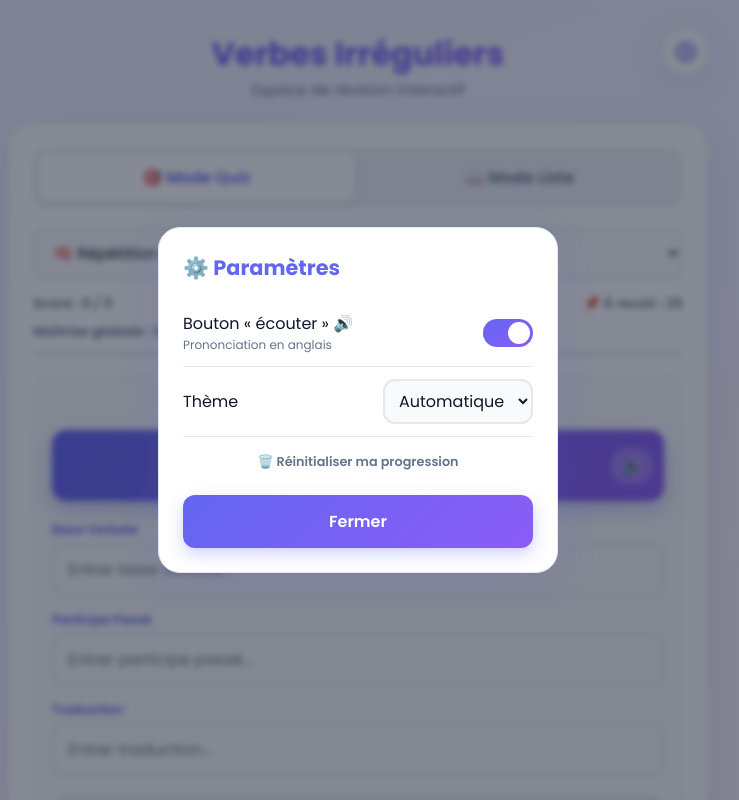
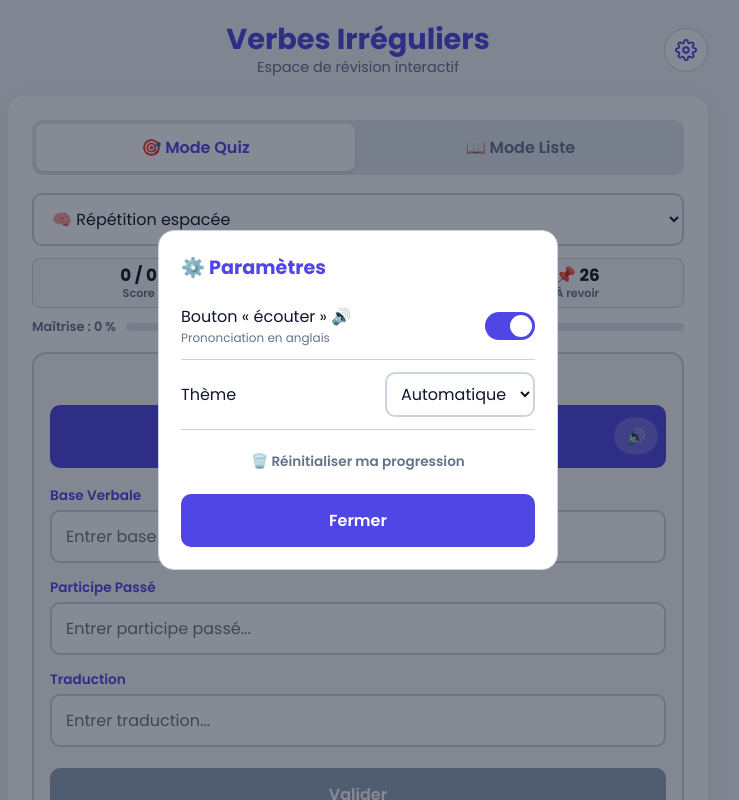
Before and after one commit to Anonyme404-dev/verbe-irr-gulier, a plain HTML site: page index.html in a window 1280 px wide. Both pictures are taken after a click on the button "Paramètres". Shown: the top 800 px of the page, without its empty margins (282-1021 px from the left). Drawn offline with Linux system fonts and the light colour scheme.

Commit message:
Add files via upload

```diff
--- a/index.html
+++ b/index.html
@@ -10,65 +10,68 @@
 <link rel="apple-touch-icon" href="icon-192.png">
 <link href="https://fonts.googleapis.com/css2?family=Poppins:wght@400;600;700&display=swap" rel="stylesheet">
 <style>
-:root{--primary:#6366f1;--primary2:#8b5cf6;--grad:linear-gradient(135deg,#6366f1,#8b5cf6);--bg:linear-gradient(160deg,#eef2ff,#f5f3ff 50%,#fdf2f8);--card:#fff;--soft:#f8fafc;--text:#0f172a;--muted:#64748b;--border:#e2e8f0;--tab:#eef0f7;--success:#16a34a;--error:#dc2626;--shadow:0 10px 40px rgba(99,102,241,.14)}
-:root[data-theme=dark]{--primary:#818cf8;--primary2:#a78bfa;--bg:linear-gradient(160deg,#0b1020,#151a33 55%,#1d1238);--card:#1a2038;--soft:#121730;--text:#f1f5f9;--muted:#94a3b8;--border:#2d3556;--tab:#232a4a;--success:#4ade80;--error:#f87171;--shadow:0 10px 40px rgba(0,0,0,.4)}
-@media(prefers-color-scheme:dark){:root:not([data-theme=light]):not([data-theme=dark]){--primary:#818cf8;--primary2:#a78bfa;--bg:linear-gradient(160deg,#0b1020,#151a33 55%,#1d1238);--card:#1a2038;--soft:#121730;--text:#f1f5f9;--muted:#94a3b8;--border:#2d3556;--tab:#232a4a;--success:#4ade80;--error:#f87171;--shadow:0 10px 40px rgba(0,0,0,.4)}}
+:root{--primary:#4f46e5;--primary-hover:#4338ca;--bg:#f1f5f9;--card:#fff;--soft:#f8fafc;--text:#0f172a;--muted:#64748b;--border:#cbd5e1;--tab:#e2e8f0;--success:#16a34a;--error:#dc2626}
+:root[data-theme=dark]{--primary:#818cf8;--primary-hover:#6366f1;--bg:#0f172a;--card:#1e293b;--soft:#162033;--text:#f1f5f9;--muted:#94a3b8;--border:#475569;--tab:#334155;--success:#4ade80;--error:#f87171}
+@media(prefers-color-scheme:dark){:root:not([data-theme=light]):not([data-theme=dark]){--primary:#818cf8;--primary-hover:#6366f1;--bg:#0f172a;--card:#1e293b;--soft:#162033;--text:#f1f5f9;--muted:#94a3b8;--border:#475569;--tab:#334155;--success:#4ade80;--error:#f87171}}
 *{box-sizing:border-box;margin:0;padding:0;font-family:'Poppins',system-ui,sans-serif;-webkit-tap-highlight-color:transparent}
-body{background:var(--bg) fixed;color:var(--text);min-height:100dvh;display:flex;flex-direction:column;align-items:center;padding:20px 12px 40px}
-header{position:relative;text-align:center;margin:10px 0 22px;width:100%;max-width:700px}
-h1{font-size:2rem;font-weight:700;background:var(--grad);-webkit-background-clip:text;background-clip:text;color:transparent}
-.subtitle{color:var(--muted);font-size:.95rem}
-.gear{position:absolute;top:0;right:0;width:44px;height:44px;border-radius:50%;border:none;background:var(--card);color:var(--primary);box-shadow:var(--shadow);cursor:pointer;display:grid;place-items:center;transition:transform .3s}
-.gear:hover{transform:rotate(60deg)}
+body{background:var(--bg);color:var(--text);min-height:100dvh;display:flex;flex-direction:column;align-items:center;padding:16px 12px 32px}
+header{display:grid;grid-template-columns:44px 1fr 44px;align-items:center;gap:8px;width:100%;max-width:700px;margin:6px 0 18px;text-align:center}
+h1{font-size:clamp(1.3rem,5.5vw,1.8rem);color:var(--primary);font-weight:700;line-height:1.2}
+.subtitle{color:var(--muted);font-size:.9rem}
+.gear{grid-column:3;width:44px;height:44px;border-radius:50%;border:1px solid var(--border);background:var(--card);color:var(--primary);cursor:pointer;display:grid;place-items:center}
 .gear svg{width:22px;height:22px}
-.container{width:100%;max-width:700px;background:var(--card);border-radius:24px;box-shadow:var(--shadow);padding:24px;border:1px solid var(--border)}
-.tabs{display:flex;gap:6px;margin-bottom:20px;background:var(--tab);padding:5px;border-radius:14px}
-.tab-btn{flex:1;background:none;border:none;font-size:1rem;font-weight:600;color:var(--muted);cursor:pointer;padding:12px 8px;border-radius:10px;transition:all .2s}
-.tab-btn.active{background:var(--card);color:var(--primary);box-shadow:0 2px 8px rgba(0,0,0,.1)}
-.section-view{display:none}.section-view.active{display:block;animation:fade .3s ease}
-@keyframes fade{from{opacity:0;transform:translateY(6px)}to{opacity:1;transform:none}}
-.stats-bar{display:flex;justify-content:space-between;flex-wrap:wrap;gap:6px;font-size:.85rem;color:var(--muted);font-weight:600;margin-bottom:8px}
-.bar{height:8px;background:var(--tab);border-radius:8px;overflow:hidden;margin-bottom:16px}
-.bar span{display:block;height:100%;background:var(--grad);border-radius:8px;transition:width .4s}
-select,.search-bar,.input-group input{width:100%;padding:12px 14px;border:2px solid var(--border);border-radius:12px;font-size:1rem;outline:none;background:var(--soft);color:var(--text);transition:border-color .2s,box-shadow .2s}
-select{margin-bottom:14px}
-select:focus,.search-bar:focus,.input-group input:focus{border-color:var(--primary);box-shadow:0 0 0 4px rgba(99,102,241,.15)}
-.quiz-card{background:var(--soft);border:1px solid var(--border);border-radius:18px;padding:22px 18px;text-align:center;margin-bottom:14px;animation:fade .3s ease}
-.quiz-prompt{font-size:.9rem;color:var(--muted);margin-bottom:12px}
-.quiz-given-box{position:relative;background:var(--grad);color:#fff;padding:16px 56px;border-radius:14px;font-size:1.6rem;font-weight:700;margin-bottom:20px;box-shadow:0 8px 20px rgba(99,102,241,.35);word-break:break-word}
-.quiz-given-box .speak-btn{position:absolute;right:10px;top:50%;transform:translateY(-50%);background:rgba(255,255,255,.22);color:#fff}
+.container{width:100%;max-width:700px;background:var(--card);border-radius:16px;box-shadow:0 4px 20px rgba(0,0,0,.06);padding:20px}
+@media(min-width:600px){.container{padding:24px}}
+.tabs{display:flex;gap:6px;margin-bottom:18px;background:var(--tab);padding:4px;border-radius:10px}
+.tab-btn{flex:1;background:none;border:none;font-size:1rem;font-weight:600;color:var(--muted);cursor:pointer;padding:11px 6px;border-radius:8px}
+.tab-btn.active{background:var(--card);color:var(--primary);box-shadow:0 2px 4px rgba(0,0,0,.08)}
+.section-view{display:none}.section-view.active{display:block}
+.stats-bar{display:grid;grid-template-columns:repeat(3,1fr);gap:6px;font-size:.85rem;color:var(--muted);font-weight:600;margin-bottom:10px;text-align:center}
+.stats-bar span{background:var(--soft);border:1px solid var(--border);border-radius:8px;padding:6px 4px;display:flex;flex-direction:column;align-items:center;line-height:1.3}
+.stats-bar strong{font-size:1.05rem;color:var(--text)}
+.stats-bar small{font-size:.7rem;font-weight:600}
+.mastery{display:flex;align-items:center;gap:10px;font-size:.8rem;color:var(--muted);font-weight:600;margin-bottom:16px}
+.bar{flex:1;height:8px;background:var(--tab);border-radius:8px;overflow:hidden}
+.bar span{display:block;height:100%;background:var(--primary);border-radius:8px;transition:width .3s}
+select,.search-bar,.input-group input{width:100%;padding:12px 14px;border:2px solid var(--border);border-radius:10px;font-size:1rem;outline:none;background:var(--card);color:var(--text)}
+select{margin-bottom:12px}
+select:focus,.search-bar:focus,.input-group input:focus{border-color:var(--primary)}
+.quiz-card{background:var(--soft);border:2px solid var(--border);border-radius:14px;padding:20px 16px;text-align:center;margin-bottom:14px}
+.quiz-prompt{font-size:.92rem;color:var(--muted);margin-bottom:10px}
+.quiz-given-box{position:relative;background:#4f46e5;color:#fff;padding:14px 52px;border-radius:10px;font-size:1.5rem;font-weight:700;margin-bottom:18px;word-break:break-word}
+.quiz-given-box .speak-btn{position:absolute;right:8px;top:50%;transform:translateY(-50%);background:rgba(255,255,255,.2);color:#fff}
 .quiz-inputs{display:flex;flex-direction:column;gap:12px;margin-bottom:18px;text-align:left}
-.input-group label{display:block;font-size:.8rem;font-weight:600;margin-bottom:4px;color:var(--primary)}
-.input-group input.ok{border-color:var(--success);background:rgba(34,197,94,.08)}
-.input-group input.ko{border-color:var(--error);background:rgba(239,68,68,.08)}
-.input-group .answer{font-size:.8rem;color:var(--error);margin-top:3px}
-.btn{background:var(--grad);color:#fff;border:none;padding:14px;font-size:1rem;font-weight:600;border-radius:12px;cursor:pointer;width:100%;box-shadow:0 6px 16px rgba(99,102,241,.3);transition:transform .15s,filter .2s}
-.btn:hover:not(:disabled){filter:brightness(1.08)}.btn:active:not(:disabled){transform:scale(.98)}
-.btn:disabled{background:var(--border);color:var(--muted);box-shadow:none;cursor:not-allowed}
-.btn.secondary{background:#475569}
-.btn.link{background:none;color:var(--muted);font-size:.8rem;padding:10px;margin-top:6px;box-shadow:none}
+.input-group label{display:block;font-size:.85rem;font-weight:600;margin-bottom:4px;color:var(--primary)}
+.input-group input.ok{border-color:var(--success)}
+.input-group input.ko{border-color:var(--error)}
+.input-group .answer{font-size:.85rem;color:var(--error);margin-top:3px}
+.btn{background:#4f46e5;color:#fff;border:none;padding:14px;font-size:1rem;font-weight:600;border-radius:10px;cursor:pointer;width:100%}
+.btn:hover:not(:disabled){background:#4338ca}
+.btn:disabled{background:#94a3b8;color:#fff;cursor:not-allowed}
+.btn.secondary{background:#64748b}
+.btn.link{background:none;color:var(--muted);font-size:.85rem;padding:10px}
 .speak-btn{background:var(--tab);border:none;border-radius:20px;padding:6px 12px;font-size:1rem;cursor:pointer;color:var(--text)}
-.speak-btn.mini{position:absolute;top:5px;right:5px;padding:2px 7px;font-size:.75rem}
+.speak-btn.mini{position:absolute;top:4px;right:4px;padding:2px 7px;font-size:.75rem}
 body.no-speech .speak-btn{display:none!important}
 .quiz-feedback{margin-top:14px;font-weight:600;min-height:24px}
 .quiz-feedback .speak-btn{display:block;margin:10px auto 0;font-size:.9rem}
 .ok-text{color:var(--success)}.ko-text{color:var(--error)}
-.note{font-size:.8rem;color:var(--muted);font-weight:400}
-.search-bar{margin-bottom:14px}
+.note{font-size:.85rem;color:var(--muted);font-weight:400}
+.search-bar{margin-bottom:12px}
 .controls-row{display:grid;grid-template-columns:repeat(4,1fr);gap:8px;margin-bottom:18px}
 @media(max-width:600px){.controls-row{grid-template-columns:1fr 1fr}}
-.toggle-col-btn{background:var(--tab);color:var(--text);border:none;padding:10px 6px;border-radius:10px;font-size:.8rem;font-weight:600;cursor:pointer}
-.toggle-col-btn.hidden-col{opacity:.55;text-decoration:line-through}
-.verb-grid-card{background:var(--soft);border:1px solid var(--border);border-radius:16px;padding:12px;margin-bottom:12px;display:grid;grid-template-columns:repeat(4,1fr);gap:10px;animation:fade .3s ease}
+.toggle-col-btn{background:var(--tab);color:var(--text);border:none;padding:10px 6px;border-radius:8px;font-size:.85rem;font-weight:600;cursor:pointer}
+.toggle-col-btn.hidden-col{opacity:.6;text-decoration:line-through}
+.verb-grid-card{background:var(--soft);border:2px solid var(--border);border-radius:12px;padding:12px;margin-bottom:12px;display:grid;grid-template-columns:repeat(4,1fr);gap:10px}
 @media(max-width:600px){.verb-grid-card{grid-template-columns:1fr 1fr}}
-.verb-cell{position:relative;background:var(--card);border:1px solid var(--border);border-top:3px solid var(--accent);border-radius:12px;padding:12px 28px;min-height:78px;display:flex;flex-direction:column;align-items:center;justify-content:center;text-align:center}
-.cell-label{font-size:.68rem;text-transform:uppercase;letter-spacing:.4px;color:var(--muted);font-weight:600;margin-bottom:4px}
+.verb-cell{position:relative;background:var(--card);border:1px solid var(--border);border-radius:8px;padding:10px 26px;min-height:72px;display:flex;flex-direction:column;align-items:center;justify-content:center;text-align:center}
+.cell-label{font-size:.7rem;text-transform:uppercase;color:var(--muted);font-weight:600;margin-bottom:4px}
 .cell-value{font-size:1rem;font-weight:700;word-break:break-word}
-.hidden-text{background:var(--border);color:transparent!important;border-radius:6px;cursor:pointer;user-select:none;min-width:60%}
+.hidden-text{background:var(--border);color:transparent!important;border-radius:4px;cursor:pointer;user-select:none;min-width:60%}
 .empty{text-align:center;color:var(--muted);padding:20px}
-dialog{margin:auto;width:min(92vw,400px);border:1px solid var(--border);border-radius:22px;padding:24px;background:var(--card);color:var(--text);box-shadow:var(--shadow)}
-dialog::backdrop{background:rgba(15,23,42,.5);backdrop-filter:blur(3px)}
-dialog h2{font-size:1.3rem;color:var(--primary);margin-bottom:16px}
+dialog{margin:auto;width:min(92vw,400px);border:1px solid var(--border);border-radius:16px;padding:22px;background:var(--card);color:var(--text)}
+dialog::backdrop{background:rgba(15,23,42,.5)}
+dialog h2{font-size:1.2rem;color:var(--primary);margin-bottom:10px}
 .setting{display:flex;align-items:center;justify-content:space-between;gap:12px;padding:12px 0;border-bottom:1px solid var(--border)}
 .setting small{display:block;color:var(--muted);font-size:.75rem}
 .setting select{width:auto;margin:0;padding:8px 10px}
@@ -76,15 +79,15 @@ dialog h2{font-size:1.3rem;color:var(--primary);margin-bottom:16px}
 .switch input{opacity:0;width:100%;height:100%;position:absolute;inset:0;z-index:1;cursor:pointer}
 .switch i{position:absolute;inset:0;background:var(--border);border-radius:28px;transition:.2s}
 .switch i::after{content:"";position:absolute;left:3px;top:3px;width:22px;height:22px;background:#fff;border-radius:50%;transition:.2s}
-.switch input:checked+i{background:var(--grad)}
+.switch input:checked+i{background:var(--primary)}
 .switch input:checked+i::after{transform:translateX(22px)}
-dialog .btn{margin-top:14px}
+dialog .btn{margin-top:12px}
 </style>
 </head>
 <body>
 <header>
-  <h1>Verbes Irréguliers</h1>
-  <p class="subtitle">Espace de révision interactif</p>
+  <div></div>
+  <div><h1>Verbes Irréguliers</h1><p class="subtitle">Espace de révision interactif</p></div>
   <button class="gear" onclick="openSettings()" aria-label="Paramètres">
     <svg viewBox="0 0 24 24" fill="none" stroke="currentColor" stroke-width="2" stroke-linecap="round" stroke-linejoin="round"><circle cx="12" cy="12" r="3"/><path d="M19.4 15a1.65 1.65 0 0 0 .33 1.82l.06.06a2 2 0 0 1 0 2.83 2 2 0 0 1-2.83 0l-.06-.06a1.65 1.65 0 0 0-1.82-.33 1.65 1.65 0 0 0-1 1.51V21a2 2 0 0 1-2 2 2 2 0 0 1-2-2v-.09A1.65 1.65 0 0 0 9 19.4a1.65 1.65 0 0 0-1.82.33l-.06.06a2 2 0 0 1-2.83 0 2 2 0 0 1 0-2.83l.06-.06a1.65 1.65 0 0 0 .33-1.82 1.65 1.65 0 0 0-1.51-1H3a2 2 0 0 1-2-2 2 2 0 0 1 2-2h.09A1.65 1.65 0 0 0 4.6 9a1.65 1.65 0 0 0-.33-1.82l-.06-.06a2 2 0 0 1 0-2.83 2 2 0 0 1 2.83 0l.06.06a1.65 1.65 0 0 0 1.82.33H9a1.65 1.65 0 0 0 1-1.51V3a2 2 0 0 1 2-2 2 2 0 0 1 2 2v.09a1.65 1.65 0 0 0 1 1.51 1.65 1.65 0 0 0 1.82-.33l.06-.06a2 2 0 0 1 2.83 0 2 2 0 0 1 0 2.83l-.06.06a1.65 1.65 0 0 0-.33 1.82V9a1.65 1.65 0 0 0 1.51 1H21a2 2 0 0 1 2 2 2 2 0 0 1-2 2h-.09a1.65 1.65 0 0 0-1.51 1z"/></svg>
   </button>
@@ -98,16 +101,15 @@ dialog .btn{margin-top:14px}
 
   <section id="quiz-section" class="section-view active">
     <select id="mode-select" aria-label="Mode de révision" onchange="initQuiz()">
-      <option value="srs">🧠 Répétition espacée (recommandé)</option>
-      <option value="all">🎲 Tous les verbes au hasard</option>
+      <option value="srs">🧠 Répétition espacée</option>
+      <option value="all">🎲 Tous au hasard</option>
     </select>
     <div class="stats-bar">
       <span id="score-text"></span>
       <span id="streak-text"></span>
       <span id="due-text"></span>
     </div>
-    <div class="stats-bar"><span id="mastery-text"></span></div>
-    <div class="bar"><span id="mastery-bar"></span></div>
+    <div class="mastery"><span id="mastery-text"></span><div class="bar"><span id="mastery-bar"></span></div></div>
     <div class="quiz-card">
       <div class="quiz-prompt" id="q-prompt-text"></div>
       <div class="quiz-given-box">
@@ -122,7 +124,7 @@ dialog .btn{margin-top:14px}
   </section>
 
   <section id="list-section" class="section-view">
-    <input type="search" class="search-bar" id="search-input" placeholder="🔍 Rechercher un verbe ou une traduction..." oninput="renderTables()">
+    <input type="search" class="search-bar" id="search-input" placeholder="🔍 Rechercher..." oninput="renderTables()">
     <div class="controls-row" id="controls-row"></div>
     <div id="tables-container"></div>
   </section>
@@ -304,11 +306,11 @@ function renderQuestion(vals, focus){
 }
 
 function updateStats(){
-  document.getElementById('score-text').textContent = `Score : ${score} / ${total}`;
-  document.getElementById('streak-text').textContent = `🔥 Série : ${streak}`;
-  document.getElementById('due-text').textContent = `📌 À revoir : ${dueList().length}`;
+  document.getElementById('score-text').innerHTML = `<strong>${score} / ${total}</strong><small>Score</small>`;
+  document.getElementById('streak-text').innerHTML = `<strong>🔥 ${streak}</strong><small>Série</small>`;
+  document.getElementById('due-text').innerHTML = `<strong>📌 ${dueList().length}</strong><small>À revoir</small>`;
   const m = Math.round(verbsData.reduce((a,v) => a + entry(v).box, 0) / (verbsData.length * (GAPS.length - 1)) * 100);
-  document.getElementById('mastery-text').textContent = `Maîtrise globale : ${m} %`;
+  document.getElementById('mastery-text').textContent = `Maîtrise : ${m} %`;
   document.getElementById('mastery-bar').style.width = m + '%';
 }
 
```
Also changed, not shown: 1 other file.
